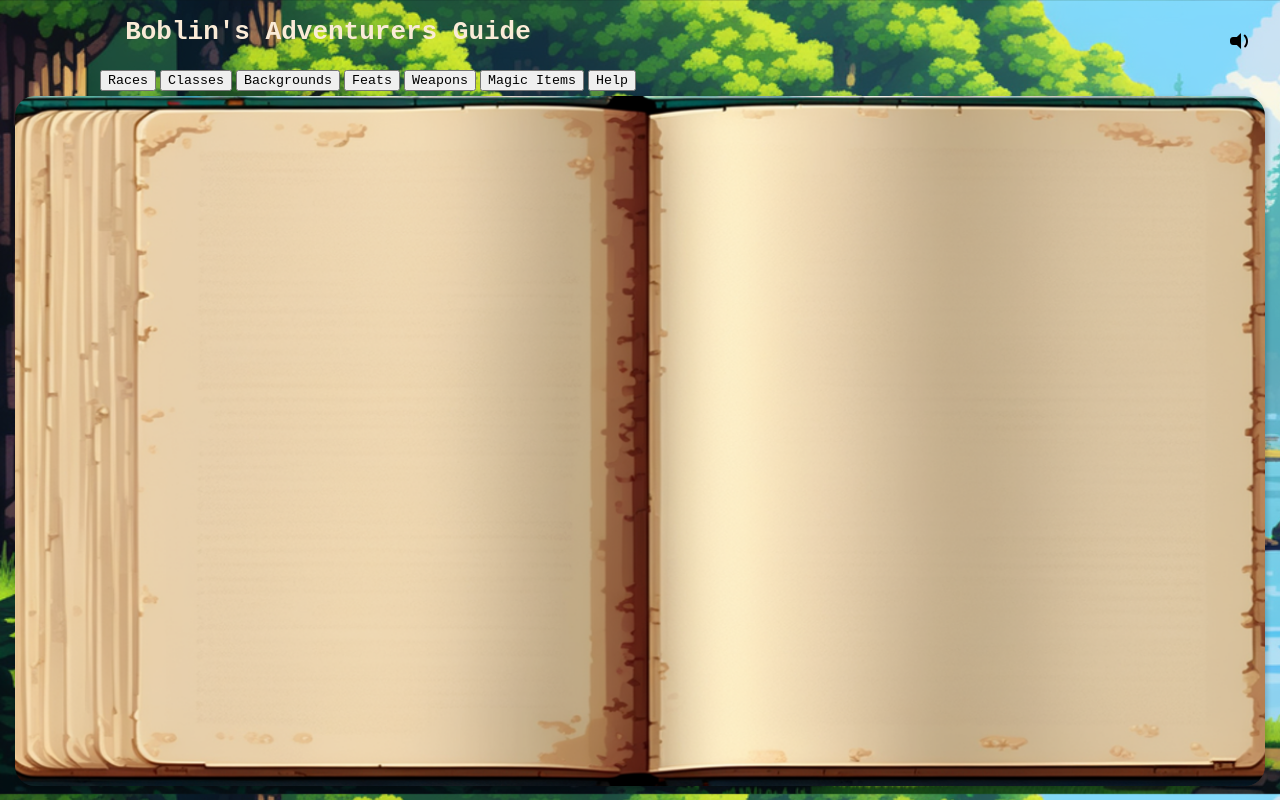
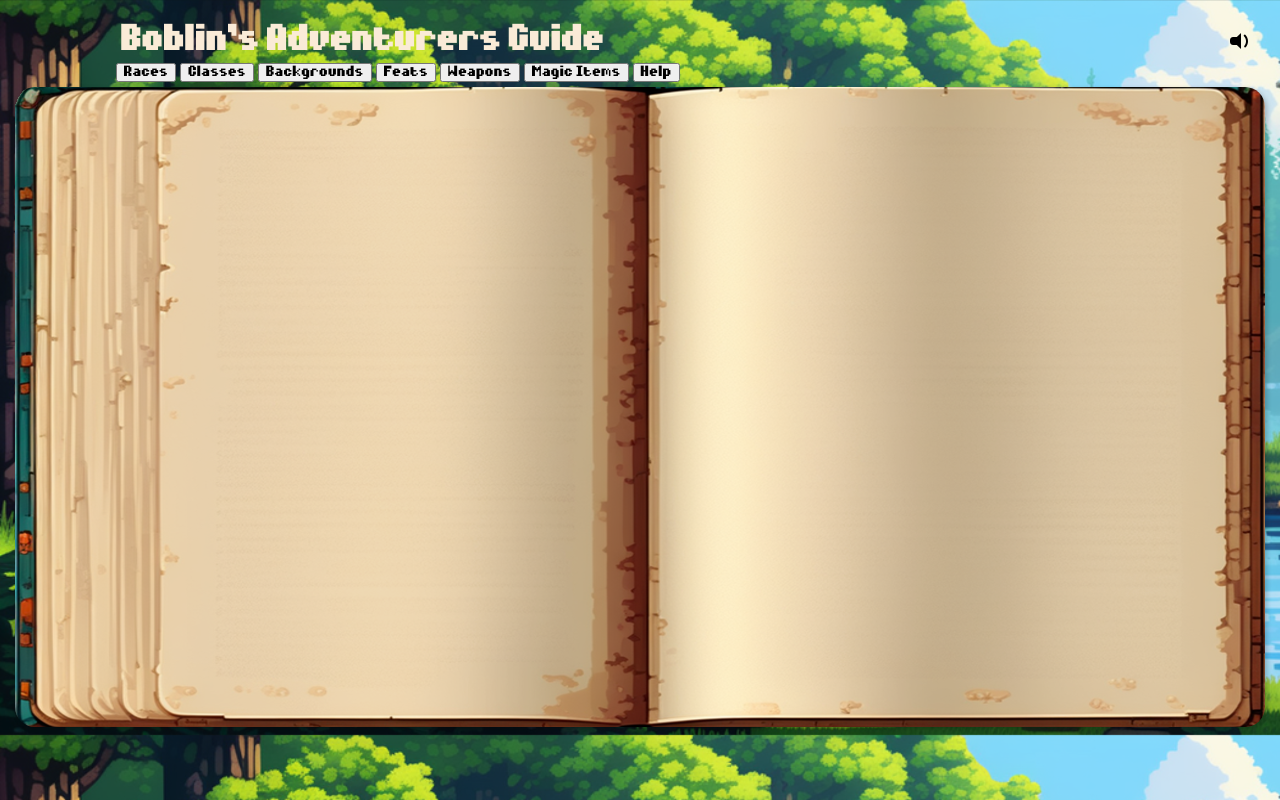
Before and after one commit to jtabor214/boblins_adventurers_guide, a website built with webpack: page index.html in a window 1280 px wide. Built offline with Linux system fonts and the light colour scheme.

Commit message:
Add new font library; applied new font-family to application text

```diff
--- a/src/index.js
+++ b/src/index.js
@@ -5,6 +5,7 @@ const { default: BackgroundRender} = require("./scripts/backgroundRender");
 const { default: FeatRender} = require("./scripts/featRender");
 const { default: WeaponRender} = require("./scripts/weaponsRender");
 const { default: MagicItemRender} = require("./scripts/magicItemRender");
+
 
 // document.addEventListener("DOMContentLoaded", () => {
 //   const main = document.getElementById("main");
--- a/src/styles/main.scss
+++ b/src/styles/main.scss
@@ -1,3 +1,9 @@
+@font-face {
+    font-family: customFont;
+    src: url(/assets/fonts/DiaryOfAn8BitMage-lYDD.ttf);
+   }
+
+
 body {
     background: url('/assets/forest_background.png');
     background-size: cover;
@@ -30,10 +36,10 @@ body {
     }
 
     .tab_container {
-        margin-left: 80px;
+        margin-left: 100px;
         margin-right: auto;
         text-align: center;
-        width: 550px;
+        width: 570px;
         padding: 5px;
         // border: 1px solid purple;
         // border: 1px solid black
@@ -42,7 +48,7 @@ body {
 
     button{
         cursor: url(/assets/sword_pointer.png), auto;
-        font-family: monospace;
+        font-family: customFont;
 
     }
 
@@ -92,12 +98,13 @@ body {
 
     .dataSection{
         width: 500px;
-        height: 660px;
-        margin-top: 30px;
+        height: 630px;
+        margin-top: 10px;
         // border: 1px solid black;
         border-radius: 10px;
         box-sizing: border-box;
         // box-shadow: 2px 2px 5px 0px rgba(0, 0, 0, 0.2);
+        font-family: customFont;
 
 
         // padding: 20px;
@@ -112,21 +119,25 @@ body {
         // border: 1px solid purple;
         // background-image: url(/assets/banner.png);
         background-size: cover;
-        width: 430px;
-        font-family: monospace;
+        width: 500px;
+        font-family: customFont;
         text-align: center;
         color: antiquewhite;
-        // margin: 20px;
+        margin-top: 25px;
+        margin-bottom: 0px;
         margin-left: 105px;
         margin-right: auto;
 
     }
 
     .raceNames{
-        display: grid;
+        display: flex;
+        flex-direction: column;
+        justify-content: center;
+        align-items: center;
 
         // border: 1px solid black;
-        grid-template-columns: repeat(2, 1fr);
+        // grid-template-columns: repeat(2, 1fr);
         gap: 60px;
         list-style: none;
         text-align: center;
@@ -134,7 +145,7 @@ body {
     }
 
     .raceNames > div {
-        height: 100px;
+        height: 300px;
         width: 100px;
         display: flex;
         justify-content: center;
@@ -142,7 +153,7 @@ body {
         flex-direction: column;
     }
     .race-image{
-        width: 150px;
+        width: 300px;
         height: auto;
     }
 
```
Also changed, not shown: assets/fonts/DiaryOfAn8BitMage-lYDD.ttf (added), dist/main.css, dist/main.js.
